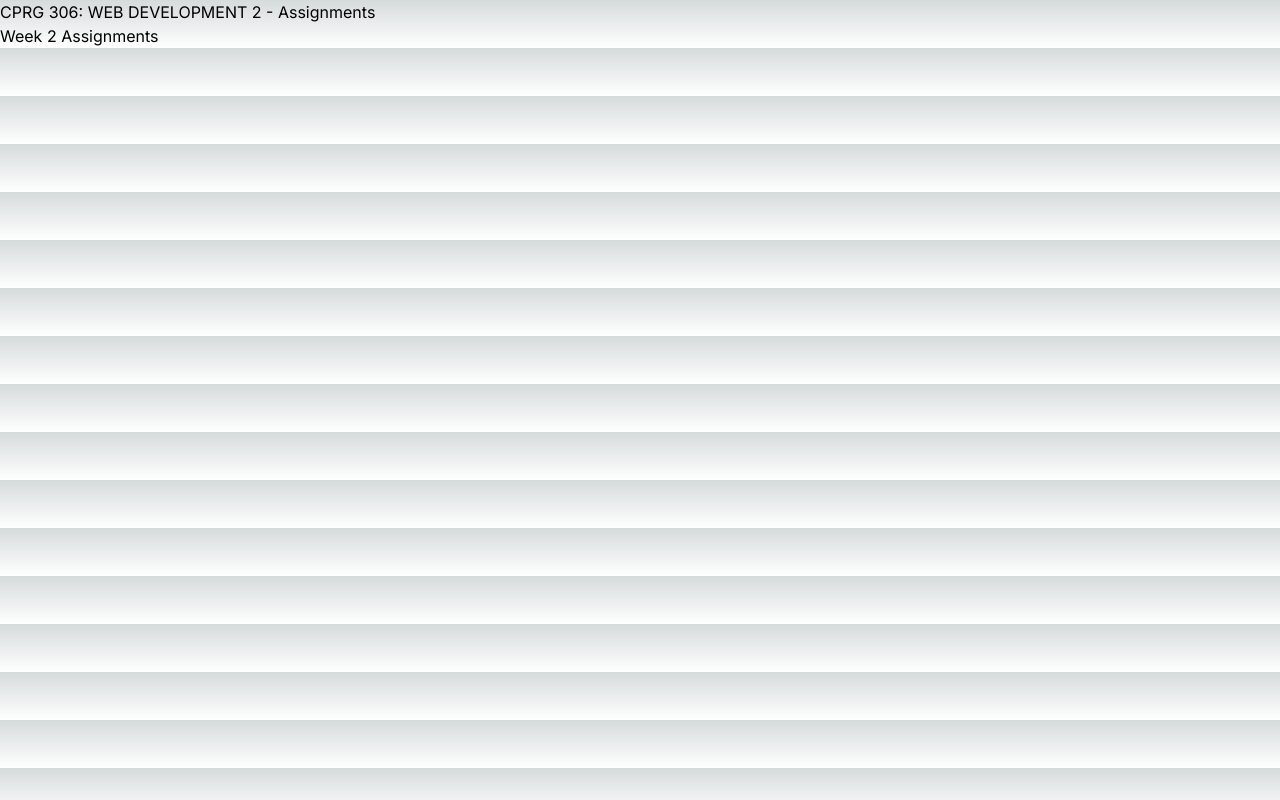
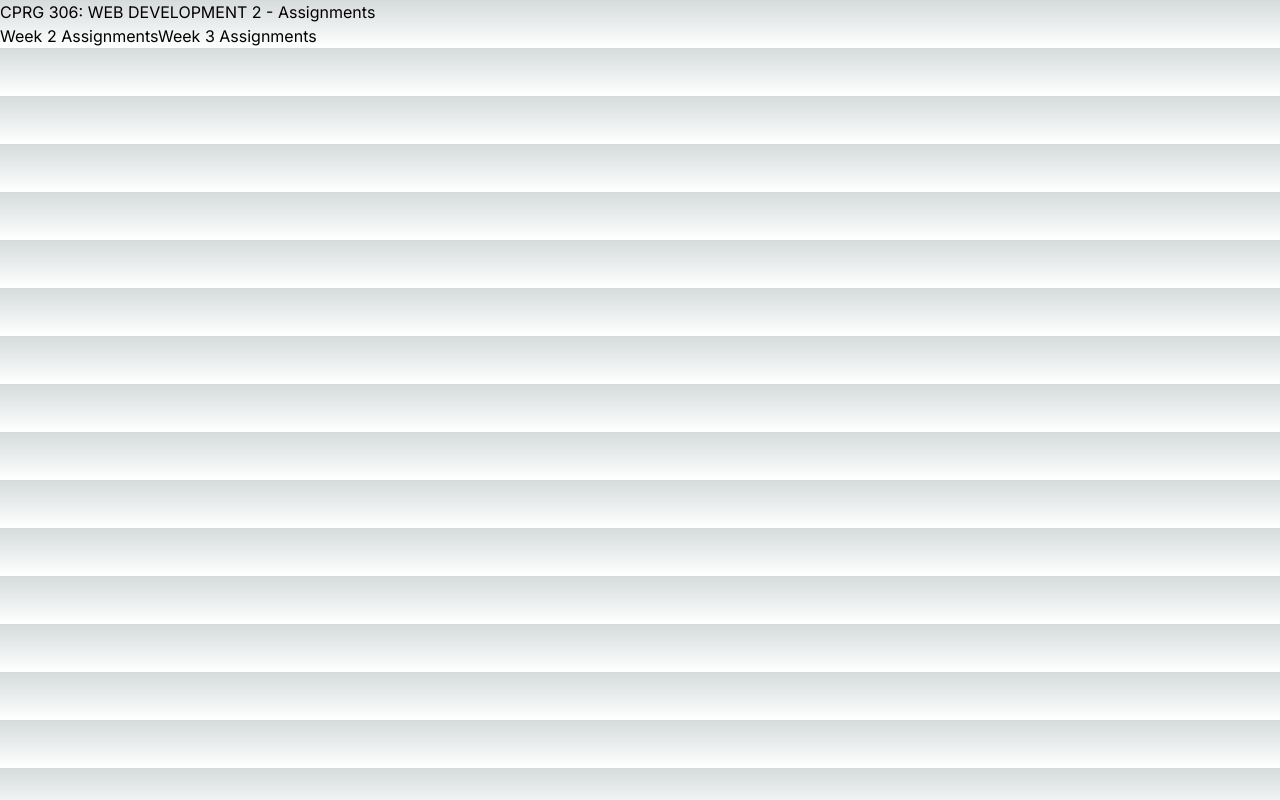
Before and after one commit to Gurleen537/cprg306-assignments, a Next.js app: page / in a window 1280 px wide. Built offline with nearby package versions, Linux system fonts and the light colour scheme.

Commit message:
Update page.js

```diff
--- a/app/page.js
+++ b/app/page.js
@@ -5,6 +5,7 @@ export default function Page () {
         <main>
           <h1>CPRG 306: WEB DEVELOPMENT 2 - Assignments</h1>
           <Link href="week-2">Week 2 Assignments</Link>
+          <Link href="week-3">Week 3 Assignments</Link>
           </main>
       );
 }
```
